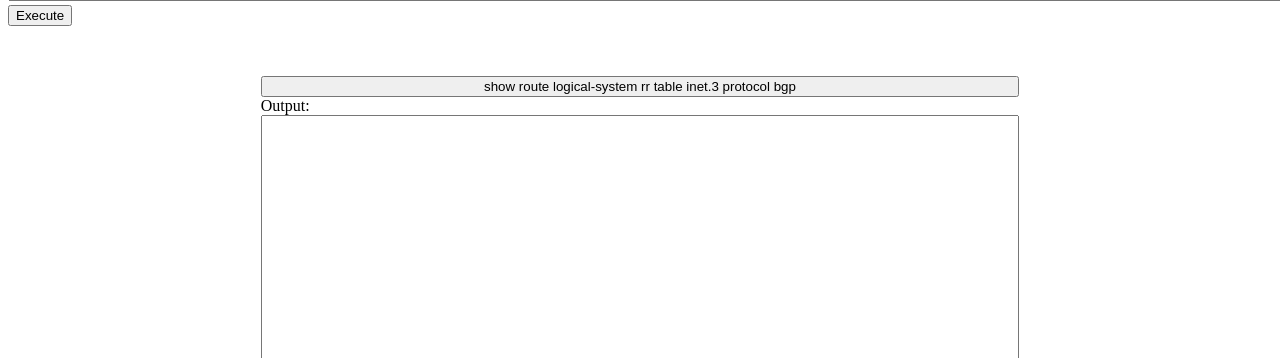
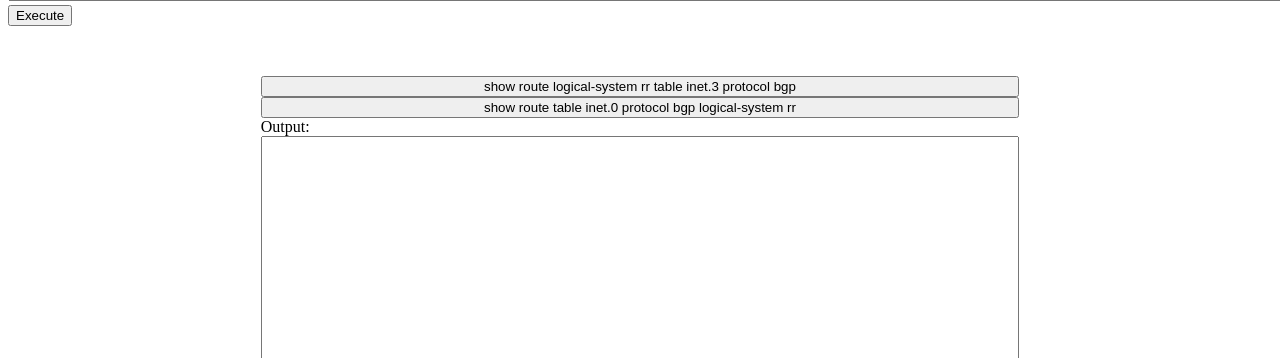
Before and after one commit to junjieone/exatool, a Django app: page /foo/execute/ in a window 1280 px wide; the page is wider, and only the part inside the window is pictured. Shown: the part 1218-1576 px from the top of that part. Run offline with Django 3.2, Linux system fonts and the light colour scheme; some libraries are stand-ins or nearby versions.

Commit message:
first upload

```diff
--- a/foo/templates/execute.html
+++ b/foo/templates/execute.html
@@ -31,16 +31,18 @@
         </div>
 
         <div id="telnet">
-            <button onclick="show_route()">show route logical-system rr table inet.3 protocol bgp</button>
+            <button onclick="show_route('show route logical-system rr table inet.3 protocol bgp')">show route logical-system rr table inet.3 protocol bgp</button>
+            <button onclick="show_route('show route table inet.0 protocol bgp logical-system rr')">show route table inet.0 protocol bgp logical-system rr </button>
             Output:
             <textarea id="command_output" name="conf" cols="90" rows="50"></textarea>
         </div>
     </div>
 </body>
 <script>
-function show_route(){
-    $.get(
+function show_route(cmd){
+    $.post(
         "/foo/command/",
+        {cmd:cmd},
         function(res) {
             console.log(res.output)
             document.getElementById('command_output').value = res.output;
--- a/foo/views.py
+++ b/foo/views.py
@@ -3,6 +3,7 @@ from __future__ import unicode_literals
 
 from django.shortcuts import render
 from django.http import HttpResponseRedirect, HttpResponse, JsonResponse
+from django.views.decorators.csrf import csrf_exempt
 from foo.forms import *
 from subprocess import Popen, PIPE
 import jinja2
@@ -53,11 +54,12 @@ def execute(request):
         paramForm = ParamForm()
         return render(request, "execute.html", {'paramForm':paramForm})
 
+@csrf_exempt
 def command(request):
     hostname = '172.27.10.79'
     username = 'lab'
     password = 'lab123'
-    execmd = "show route logical-system rr table inet.3 protocol bgp"
+    execmd = request.POST['cmd']
 
     response = sshclient_execmd(hostname, username, password, execmd)
     response = response.decode(encoding="utf-8")
```
